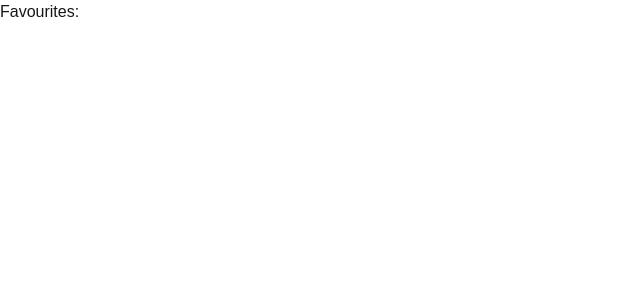
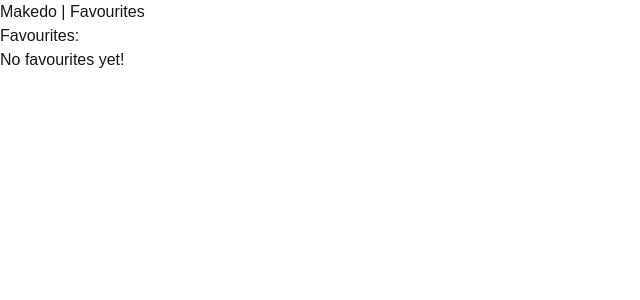
Before and after one commit to Bivaas/Makedo, a Next.js app: page /favorites in a window 1280 px wide. Shown: the top 300 px of the page, without its empty margins (0-640 px from the left). Built offline with nearby package versions, Linux system fonts and the light colour scheme.

Commit message:
added nav and recipe steps

```diff
--- a/app/favorites/page.js
+++ b/app/favorites/page.js
@@ -17,6 +17,7 @@ export default function FavouritesPage() {
         <main>
 
             <h1>Favourites:</h1>
+            {favorites.length === 0 && <p>No favourites yet!</p>}
 
             <ul>
 
--- a/app/layout.js
+++ b/app/layout.js
@@ -26,6 +26,10 @@ export default function RootLayout({ children }) {
 
       <body className="min-h-full flex flex-col">
 
+        <nav>
+            <a href="/">Makedo</a> | <a href="/favorites">Favourites</a>
+        </nav>
+
         {children}
         <Toaster />
 
--- a/app/recipe/[id]/page.js
+++ b/app/recipe/[id]/page.js
@@ -35,6 +35,16 @@ export default async function RecipePage({ params }) {
 
             </ol>
 
+            <h2>Steps:</h2>
+            <ol>
+
+                {recipe.analyzedInstructions.flatMap((group) => group.steps).map((step, index) => (
+
+                    <li key={index}>{step.step}</li>
+                ))}
+
+            </ol>
+
         </main>
 
     );
```
